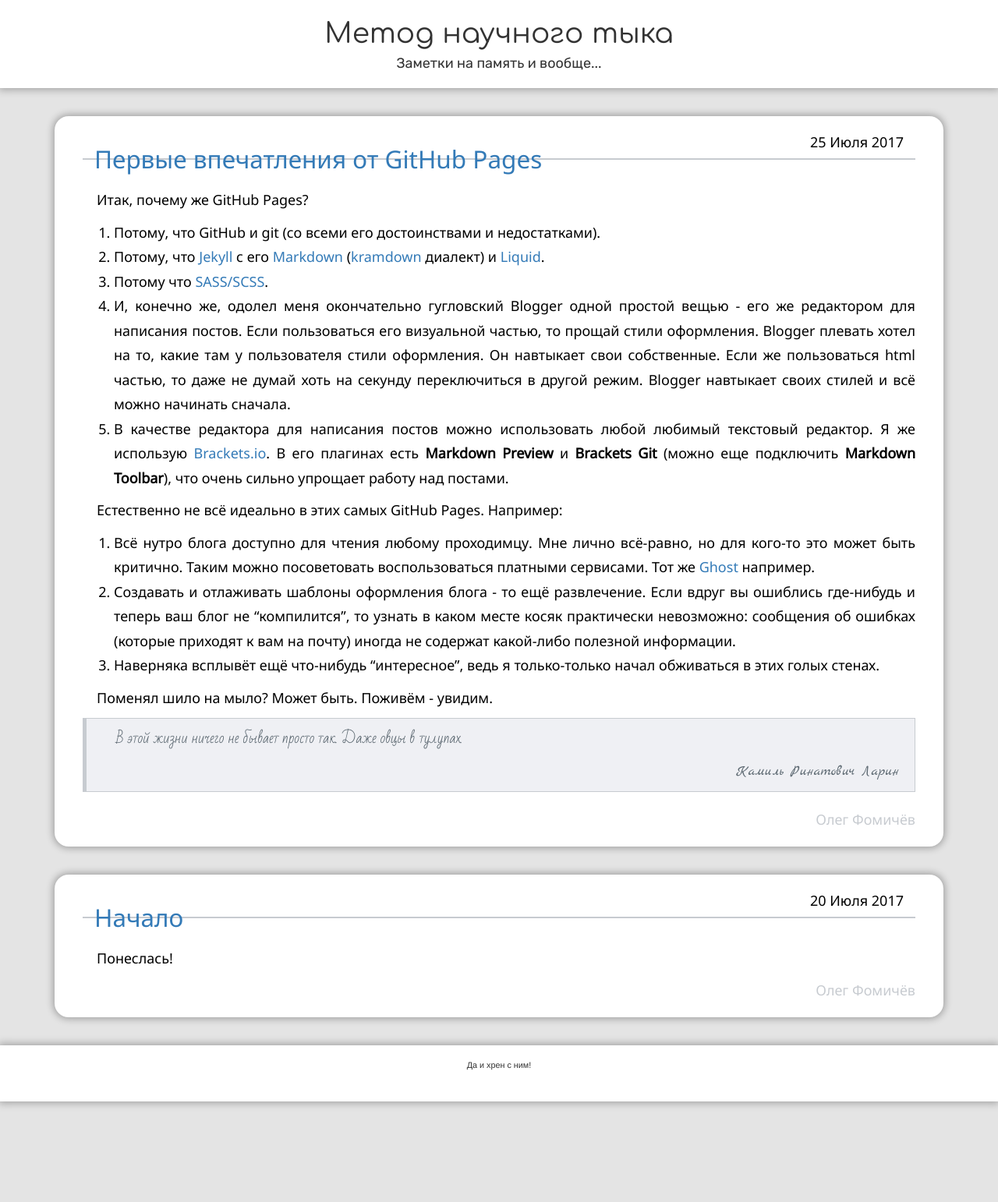
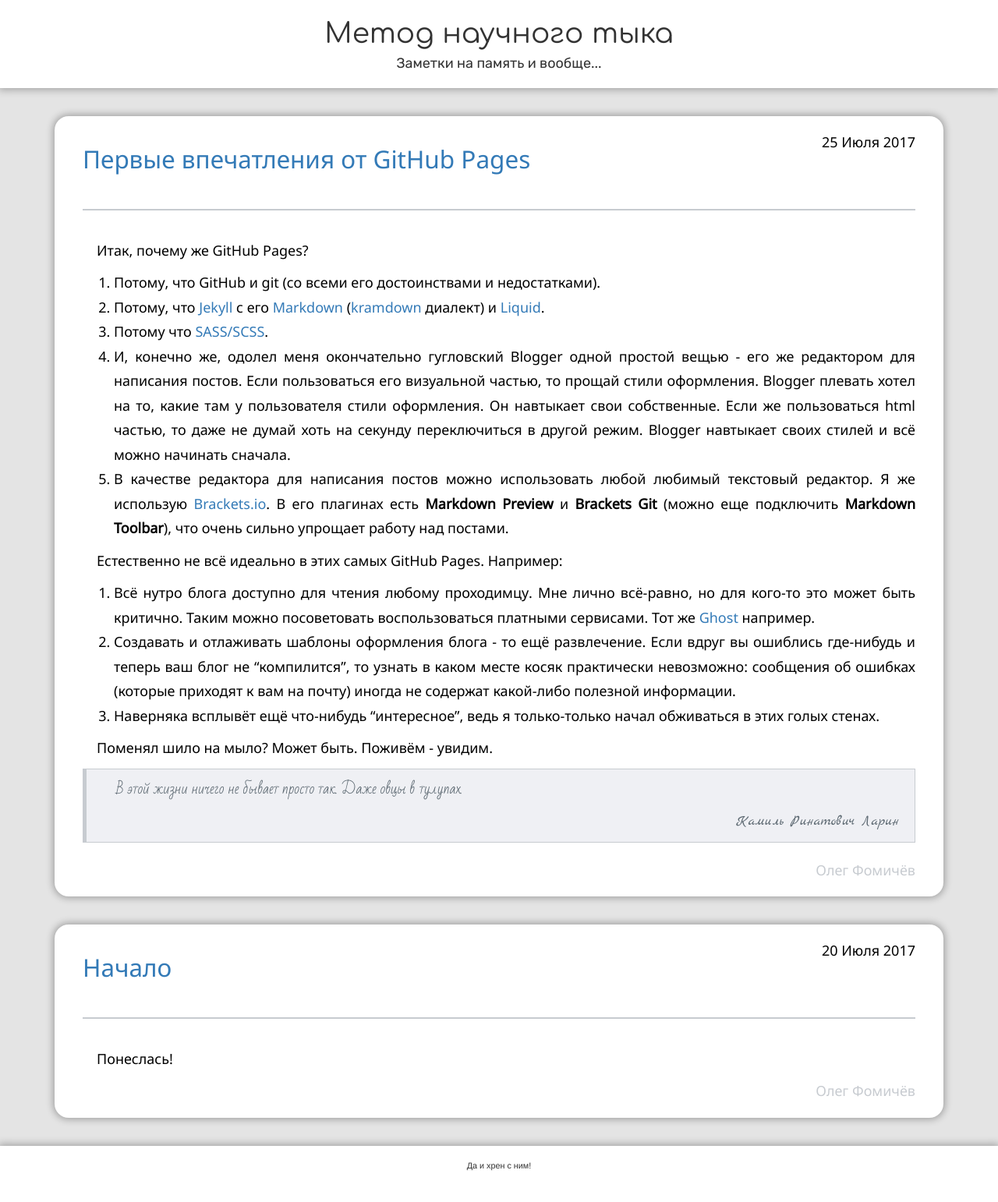
Before and after one commit to fomich0ff/fomich0ff.github.io, a Jekyll site: the page built from index.html, in a window 1280 px wide. Shown: the whole page at 78% size. Built offline with Jekyll 4.4.1, drawn with Linux system fonts in a browser that asks for light colours; nearby versions of some CDN libraries.

Commit message:
post header updated

```diff
--- a/index.html
+++ b/index.html
@@ -5,10 +5,13 @@ layout: default
 <div id="posts">
     {% for post in site.posts %} {% if post.draft != null %}
     <div class="post">
-        <div class="post-title col-sm-8">
-            <h2><a href="{{ post.url }}">{{ post.title }}</a></h2>
+        <div class="post-header row">
+            <div class="post-title col-sm-8">
+                <h2><a href="{{ post.url }}">{{ post.title }}</a></h2>
+            </div>
+
+            <div class="post-date col-sm-4"><span>{% include post-date.html %}</span></div>
         </div>
-        <div class="post-date col-sm-4"><span>{% include post-date.html %}</span></div>
         <div class="divider"></div>
         <div class="post-body">
             {{ post.excerpt }}
```
